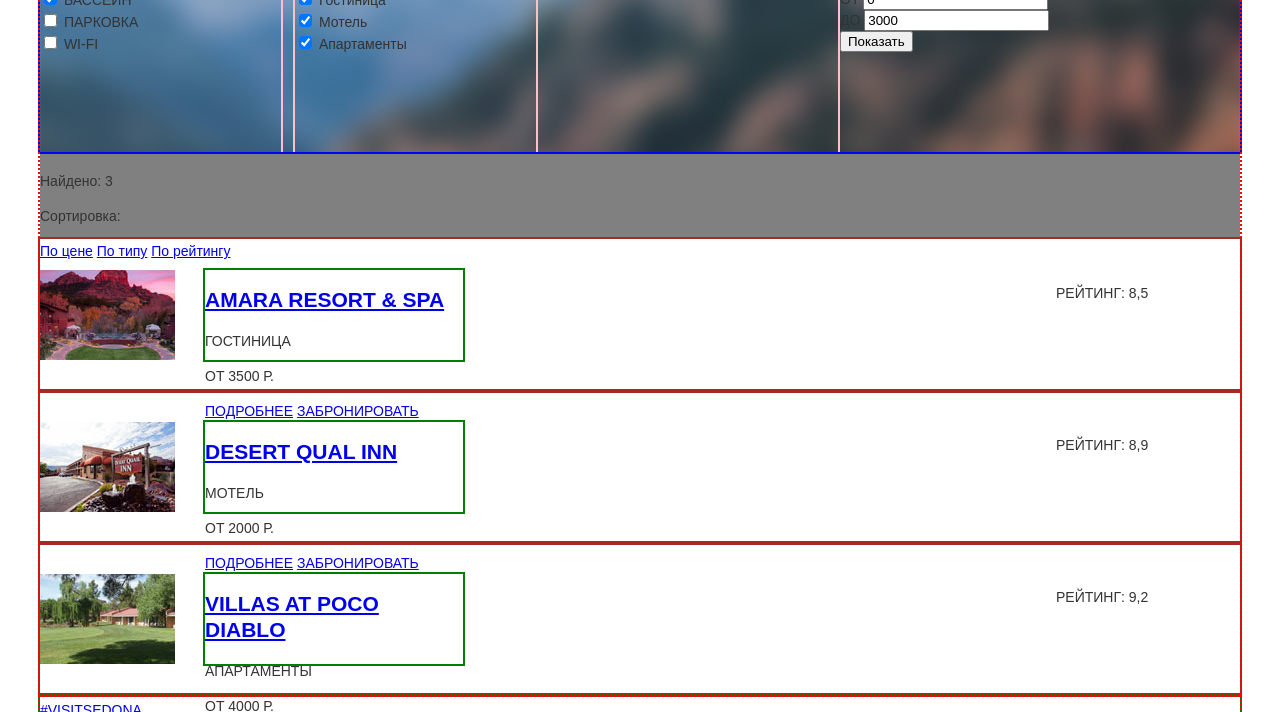
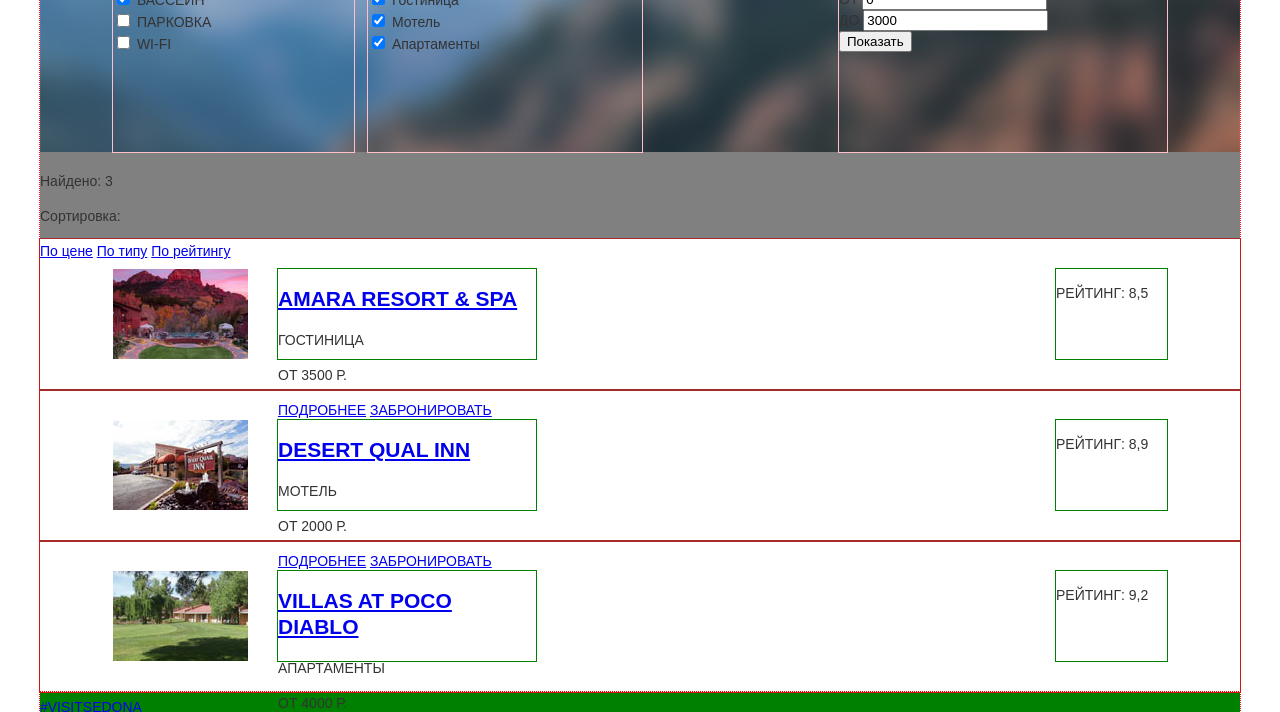
Before and after one commit to Yuri-An/233557-sedona, a plain HTML site: page hotels.html in a window 1280 px wide. Shown: the part 135-847 px from the top of the page. Drawn offline with Linux system fonts and the light colour scheme.

Commit message:
правки к сеткам

```diff
--- a/css/style.css
+++ b/css/style.css
@@ -15,11 +15,11 @@
 .container {
 	width: 1200px;
 	margin: 0 auto;
-	outline: 2px dotted red;
+	outline: 1px dotted red;
 }
 .navigation {
 	height: 56px;
-	outline: 2px solid green;
+	background-color: green;
 }
 .nav_item {
 	display: inline; /*элементы навигации в одной строке */
@@ -29,41 +29,37 @@
 	height: 508px;
 	background-image: url("../img/welcome.jpg");
 	background-size: 1200px 508px;
-	outline: 2px solid blue;
+	outline: 1px solid blue;
 }
 .promo_content {
-	height: 216px; /*всего 216*/
+	height: 211px; /*всего 216*/
 	padding-top: 5px; /*иначе блок отталкивается из-за текста в теге <p> =( */
-	outline: 2px solid yellow;
+	background-color: yellow;
 }
 .info_photo_content {
 	height: 256px;
-	outline: 2px solid blue;
+	outline: 1px solid blue;
 }
 
 .info_photo_text {
 	width: 400px;
 	height: 256px;
 }
-.text_left {
-	float: left;
-	background-color: grey;
-}
-.text_right {
-	float: right;
-}
 .info_photo_img {
 	width: 800px;
 	height: 256px;
 }
+.text_left,
+.img_left {
+	float: left;
+	background-color: grey;
+}
+.text_right,
 .img_right {
 	float: right;
 }
-.img_left {
-	float: left;
-}
-
-.info_photo_content::after { /*распорка*/
+/*распорка*/
+.info_photo_content::after {
 	content: "";
 	display: table;
 	clear: both;
@@ -81,49 +77,49 @@
 .offer_content {
 	height: 286px; /*291*/
 	padding-top: 5px; /*иначе блок отталкивается из-за текста в теге <p> =( */
-	outline: 2px solid pink;
+	outline: 1px solid pink;
 }
 .map {
 	height: 473px;
 }
-
 .footer_links {
 	height: 115px; /*120*/
 	padding-top: 5px; /*иначе блок отталкивается из-за текста в теге <p> =( */
-	outline: 2px solid green;
+	background-color: green;
 }
 .filters {
 	height: 217px;
 	background-image: url("../img/filter_background.jpg") ; /*фон*/
 	background-size: 1200px 217px;
-	outline: 2px solid blue;
+}
+.filters1 {
+	height: 212px; /*217*/
+	width: 241px;
+	padding-top: 5px; /* временно*/
+	outline: 1px solid pink;
+	float: left;
+	margin-left: 73px;
+}
+.filters2 {
+	height: 212px; /*217*/
+	width: 274px;
+	padding-top: 5px; /*ыременно*/
+	outline: 1px solid pink;
+	float: left;
+	margin-left: 14px;
+}
+.price_filter {
+	height: 212px; /*217*/
+	width: 328px;
+	padding-top: 5px; /*временно*/
+	outline: 1px solid pink;
+	float: right;
+	margin-right: 73px;
 }
 .filters::after { /*распорка*/
 	content: "";
 	display: table;
 	clear: both;
-}
-.filters1 {
-	height: 212px; /*217*/
-	width: 241px;
-	padding-top: 5px; /* временно*/
-	outline: 2px solid pink;
-	float: left;
-}
-.filters2 {
-	height: 212px; /*217*/
-	width: 241px;
-	padding-top: 5px; /*ыременно*/
-	margin-left: 14px;
-	outline: 2px solid pink;
-	float: left;
-}
-.price_filter {
-	height: 212px; /*217*/
-	width: 400px;
-	padding-top: 5px; /*временно*/
-	outline: 2px solid pink;
-	float: right;
 }
 .sort {
 	height: 82px; /*87*/
@@ -131,34 +127,36 @@
 	padding-top: 5px; /*иначе блок отталкивается из-за текста в теге <p> =( */
 }
 .result {
-	height: 152px;
-	outline: 2px solid brown;
+	height: 151px;
+	outline: 1px solid brown;
+}
+.result_capture {
+	width: 135px;
+	height: 90px; /*151*/
+	padding-top: 30px;
+
+	float: left;
+	margin-left: 73px;
+}
+.result_info {
+	width: 258px;
+	height: 90px;
+	margin-left: 30px;
+	margin-top: 30px;
+	float: left;
+	outline: 1px solid green;
+
+}
+.result_rating_stars {
+	width: 111px;
+	height: 90px;
+	float: right;
+	margin-right: 73px;
+	margin-top: 30px;
+	outline: 1px solid green;
 }
 .result::after { /*распорка*/
 	content: "";
 	display: table;
 	clear: both;
 }
-.result_capture {
-	width: 135px;
-	height: 90px; /*152*/
-	padding-top: 31px;
-	padding-bottom: 31px;
-	float: left;
-}
-.result_info {
-	width: 258px;
-	height: 90px;
-	margin-left: 30px;
-	margin-top: 31px;
-	float: left;
-	outline: 2px solid green;
-
-}
-.result_rating_stars {
-	width: 111px;
-	height: 92px;
-	float: right;
-	margin-right: 73px;
-	margin-top: 30px;
-}
```
